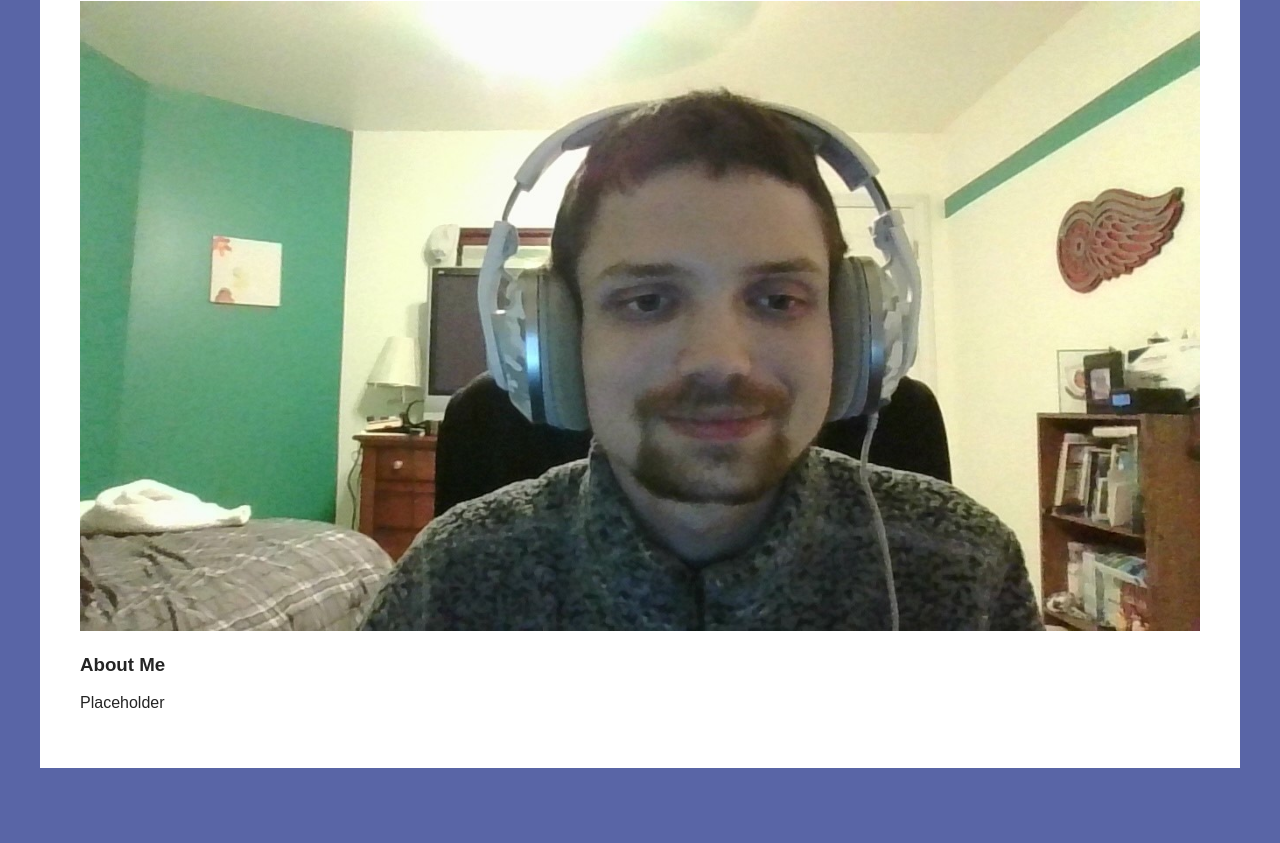
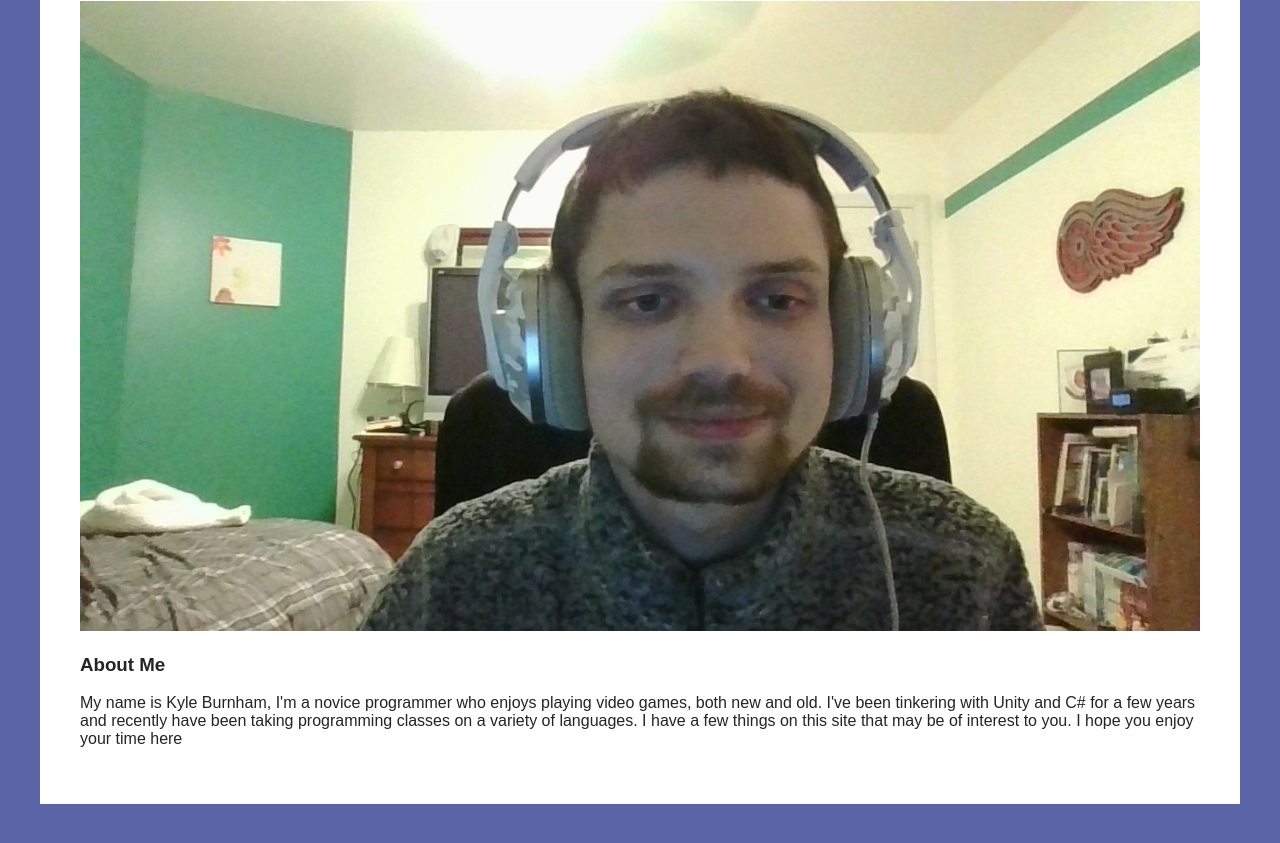
Before and after one commit to kburn38/Final_Project_Website, a plain HTML site: page index.html in a window 1280 px wide. Shown: the part 187-1030 px from the top of the page. Before the commit the page ends 995 px from the top, so only its background shows below. Drawn offline with Linux system fonts and the light colour scheme.

Commit message:
Final Commit

```diff
--- a/index.html
+++ b/index.html
@@ -17,6 +17,6 @@
     <h1>Welcome to my page!</h1>
     <img class="image-of-me" src="Pictures/me.jpg">
     <h3>About Me</h3>
-    <p>Placeholder</p>
+    <p>My name is Kyle Burnham, I'm a novice programmer who enjoys playing video games, both new and old. I've been tinkering with Unity and C# for a few years and recently have been taking programming classes on a variety of languages. I have a few things on this site that may be of interest to you. I hope you enjoy your time here</p>
 </body>
 </html>
```
